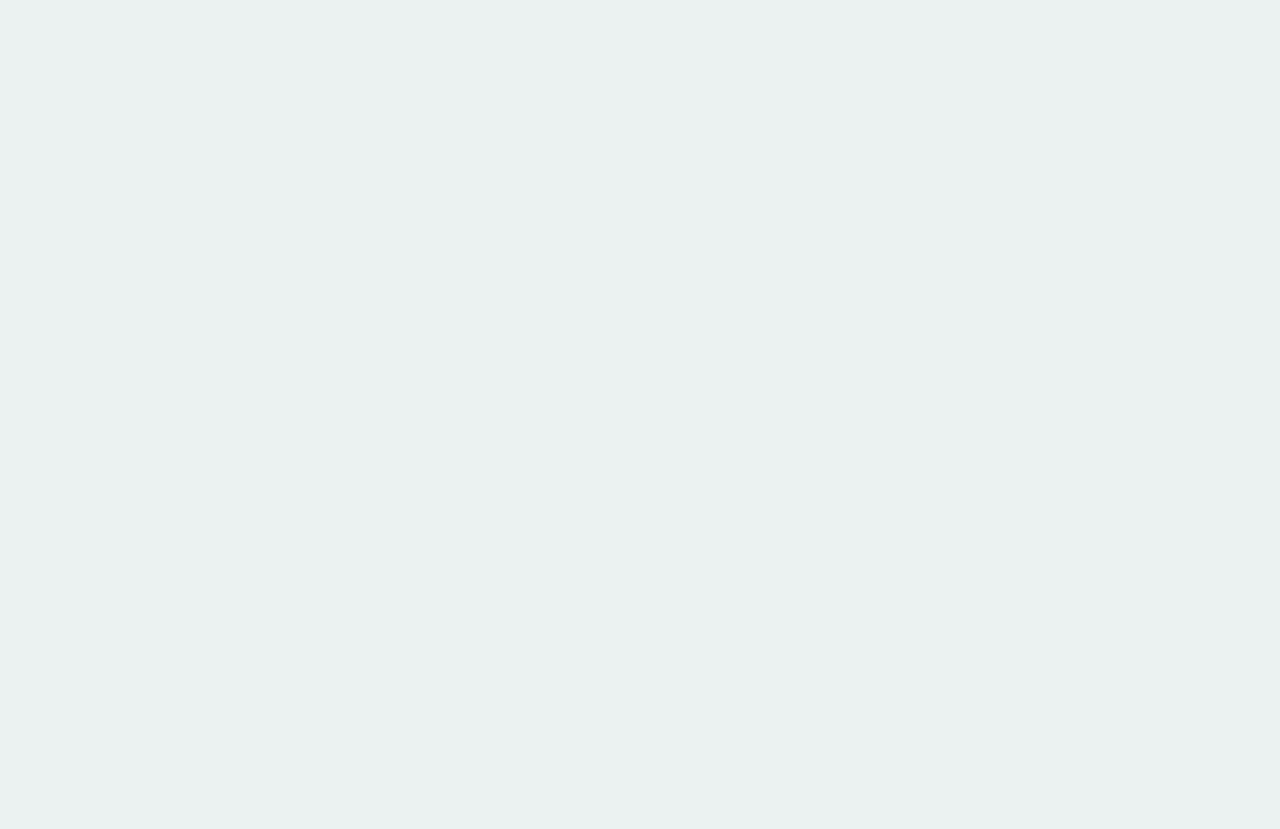
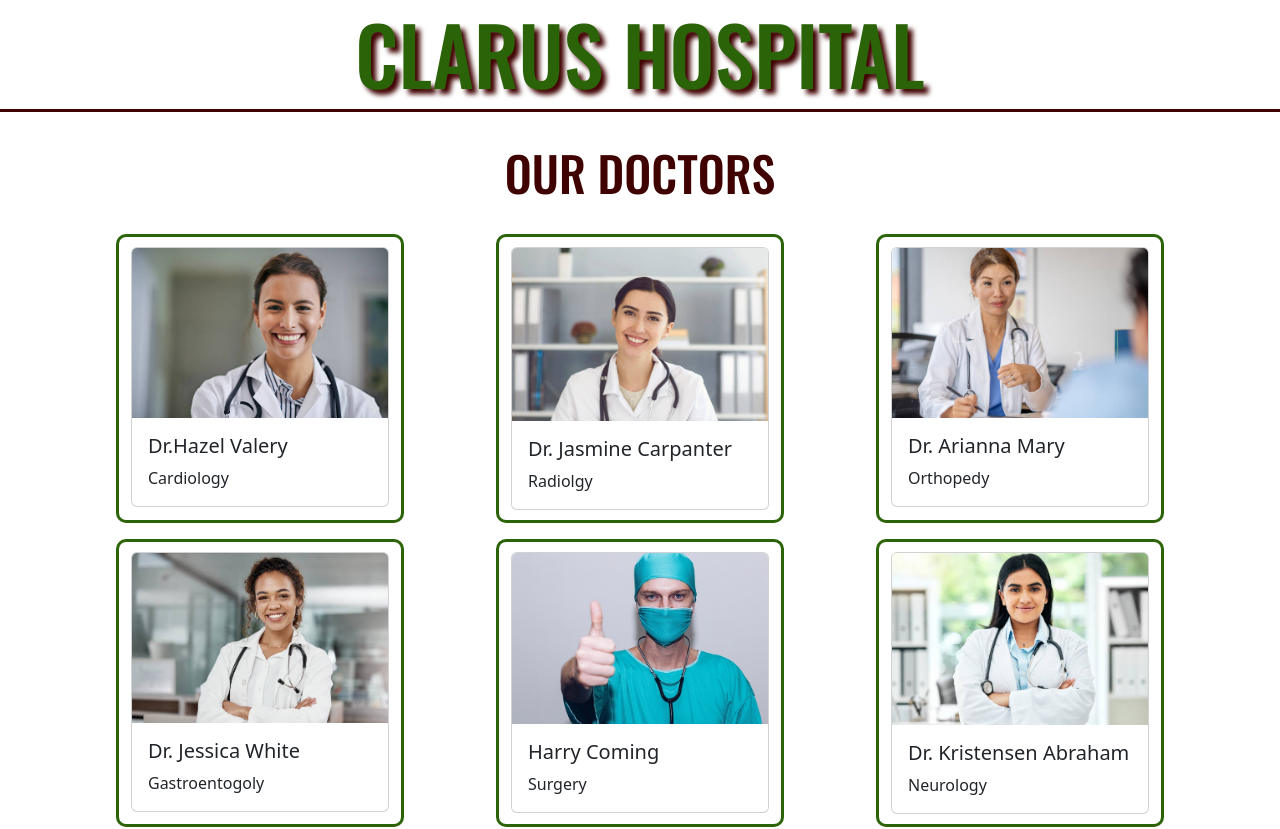
Before and after one commit to Celal-Dzelal/appointment-app, a React (Create React App) app: page / in a window 1280 px wide. Shown: the top 829 px of the page. Before the commit the page ends 800 px from the top, so only its background shows below. Built offline with nearby package versions, Linux system fonts and the light colour scheme.

Commit message:
Header, DoctorsCard, Modal completed

```diff
--- a/package.json
+++ b/package.json
@@ -4,10 +4,13 @@
   "private": true,
   "dependencies": {
     "@testing-library/react": "^16.1.0",
+    "bootstrap": "^5.3.3",
     "cra-template": "1.2.0",
     "react": "^19.0.0",
+    "react-bootstrap": "^2.10.7",
     "react-dom": "^19.0.0",
     "react-scripts": "5.0.1",
+    "sass": "^1.83.1",
     "web-vitals": "^4.2.4"
   },
   "scripts": {
--- a/src/App.css
+++ /dev/null
@@ -1,14 +0,0 @@
-@import url("https://fonts.googleapis.com/css2?family=Roboto:ital,wght@0,100;0,300;0,400;0,500;0,700;0,900;1,100;1,300;1,400;1,500;1,700;1,900&display=swap");
-
-@import url("https://cdnjs.cloudflare.com/ajax/libs/font-awesome/6.7.2/css/all.min.css");
-
-* {
-  margin: 0;
-  padding: 0;
-  box-sizing: border-box;
-}
-
-body {
-  background-color: #ebf2f1;
-  font-family: "Roboto", serif;
-}
--- a/src/App.js
+++ b/src/App.js
@@ -1,7 +1,14 @@
-import "./App.css";
+import "./App.scss";
+import DoctorContainer from "./components/Doctors/DoctorContainer";
+import Header from "./components/Header/Header";
 
 function App() {
-  return <div></div>;
+  return (
+    <div>
+      <Header />
+      <DoctorContainer />,
+    </div>
+  );
 }
 
 export default App;
--- /dev/null
+++ b/src/App.scss
@@ -0,0 +1,12 @@
+@import "./components/Header/Header.module.scss";
+@import "./scss/variables.scss";
+
+* {
+  margin: 0;
+  padding: 0;
+  box-sizing: border-box;
+}
+
+body {
+  font-family: $font-family;
+}
--- /dev/null
+++ b/src/components/Doctors/DoctorCards.jsx
@@ -0,0 +1,19 @@
+import React from "react";
+import { Col, Card } from "react-bootstrap";
+import DoctorCardStyle from "./DoctorCards.module.scss";
+
+function DoctorCards({ name, department, image, onClick }) {
+  return (
+    <Col className={DoctorCardStyle.container}>
+      <Card className={DoctorCardStyle.card} onClick={onClick}>
+        <Card.Img className={DoctorCardStyle.img} variant="top" src={image} />
+        <Card.Body>
+          <Card.Title>{name}</Card.Title>
+          <Card.Text>{department}</Card.Text>
+        </Card.Body>
+      </Card>
+    </Col>
+  );
+}
+
+export default DoctorCards;
--- /dev/null
+++ b/src/components/Doctors/DoctorCards.module.scss
@@ -0,0 +1,21 @@
+@import "../../scss/variables.scss";
+
+.container {
+  margin: 1rem auto;
+  width: 18rem !important;
+  border: 3px solid $light-green;
+  padding: 10px;
+  border-radius: 10px;
+  cursor: pointer;
+  transition: 0.5s all;
+  &:hover {
+    border-color: $dark-red;
+    box-shadow: 2px 2px 5px $dark-red;
+  }
+  .card {
+    .img {
+      object-fit: cover !important;
+      object-position: center !important;
+    }
+  }
+}
--- /dev/null
+++ b/src/components/Doctors/DoctorContainer.jsx
@@ -0,0 +1,71 @@
+import React, { useState } from "react";
+import DoctorCards from "./DoctorCards";
+import { doctorData } from "../../helpers/data";
+import { Container, Row, Button, Modal, Form } from "react-bootstrap";
+import ContainerStyle from "./DoctorContainer.module.scss";
+
+function DoctorContainer() {
+  const [select, setSelect] = useState(null);
+  const handleSelect = (doctor) => {
+    setSelect(doctor);
+  };
+  const closeModal = () => {
+    setSelect(null);
+  };
+  return (
+    <Container>
+      <h3 className={ContainerStyle.title}>OUR DOCTORS</h3>
+      <Row xs={2} md={4} lg={6}>
+        {doctorData.map((doctor) => (
+          <DoctorCards
+            key={doctor.id}
+            name={doctor.name}
+            department={doctor.dep}
+            image={doctor.img}
+            onClick={() => handleSelect(doctor)}
+          />
+        ))}
+      </Row>
+      {select && (
+        <Modal
+          show={!!select}
+          onHide={closeModal}
+          className={ContainerStyle.modal}
+          size="lg"
+        >
+          <Modal.Header closeButton>
+            <Modal.Title className={ContainerStyle.modalTitle}>
+              Appointment for {select.name}
+            </Modal.Title>
+          </Modal.Header>
+          <Modal.Body>
+            <Form.Label className={ContainerStyle.modalText}>
+              Patient Name
+            </Form.Label>
+            <Form.Control
+              type="text"
+              placeholder="Enter Your Name"
+              className={ContainerStyle.modalForm}
+            />
+            <br />
+            <Form.Label className={ContainerStyle.modalText}>
+              Day & Time
+            </Form.Label>
+            <Form.Control
+              type="datetime-local"
+              className={ContainerStyle.modalForm}
+            />
+          </Modal.Body>
+          <Modal.Footer>
+            <Button variant="primary">Submit</Button>
+            <Button variant="secondary" onClick={closeModal}>
+              Close
+            </Button>
+          </Modal.Footer>
+        </Modal>
+      )}
+    </Container>
+  );
+}
+
+export default DoctorContainer;
--- /dev/null
+++ b/src/components/Doctors/DoctorContainer.module.scss
@@ -0,0 +1,27 @@
+@import "../../scss/variables.scss";
+
+.title {
+  color: $dark-red;
+  font-family: $font-family;
+  font-size: 3rem;
+  text-align: center;
+  margin: 2rem 0;
+}
+
+.modal {
+  align-content: center;
+  .modalTitle {
+    color: $dark-red !important;
+    font-family: $font-family;
+    font-size: 2.5rem !important;
+  }
+  .modalText {
+    font-weight: bold;
+    font-size: 1.5rem;
+  }
+  .modalForm {
+    height: 4rem !important;
+    font-size: 1.5rem;
+    font-family: $font-family;
+  }
+}
--- /dev/null
+++ b/src/components/Header/Header.jsx
@@ -0,0 +1,12 @@
+import React from "react";
+import HeaderStyle from "./Header.module.scss";
+
+function Header() {
+  return (
+    <div>
+      <h1 className={HeaderStyle.title}>CLARUS HOSPITAL</h1>
+    </div>
+  );
+}
+
+export default Header;
--- /dev/null
+++ b/src/components/Header/Header.module.scss
@@ -0,0 +1,12 @@
+@import "../../scss/variables.scss";
+
+.title {
+  color: $light-green;
+  font-family: $font-family;
+  font-size: 5rem;
+  text-align: center;
+  text-shadow: 5px 5px 5px $dark-red;
+  border-bottom: 3px solid $dark-red;
+  height: 7rem;
+  padding-top: 0.3rem;
+}
--- a/src/index.js
+++ b/src/index.js
@@ -2,6 +2,7 @@ import React from "react";
 import ReactDOM from "react-dom/client";
 import "./index.css";
 import App from "./App";
+import "bootstrap/dist/css/bootstrap.min.css";
 
 const root = ReactDOM.createRoot(document.getElementById("root"));
 root.render(
--- /dev/null
+++ b/src/scss/variables.scss
@@ -0,0 +1,13 @@
+@import url("https://fonts.googleapis.com/css2?family=Oswald:wght@200..700&display=swap");
+
+//? COLORS
+
+$white-color: #ebf2f1;
+$light-green: #2b6308;
+$dark-green: #172c05;
+$black-color: #020403;
+$dark-red: #400101;
+
+//? FONT
+
+$font-family: "Oswald", serif;
```
Also changed, not shown: 1 other file (tests, documents, lock files or other folders).
